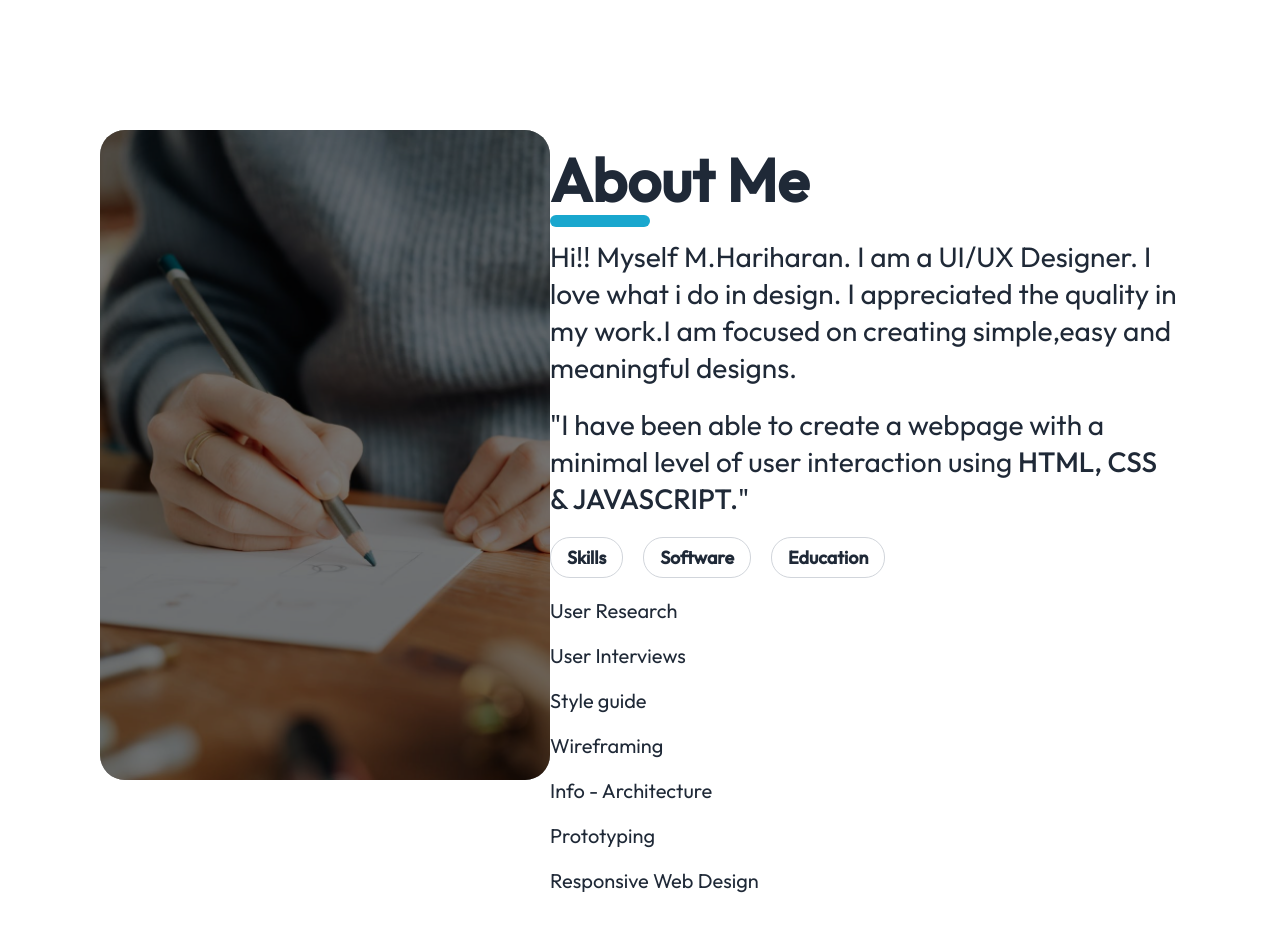
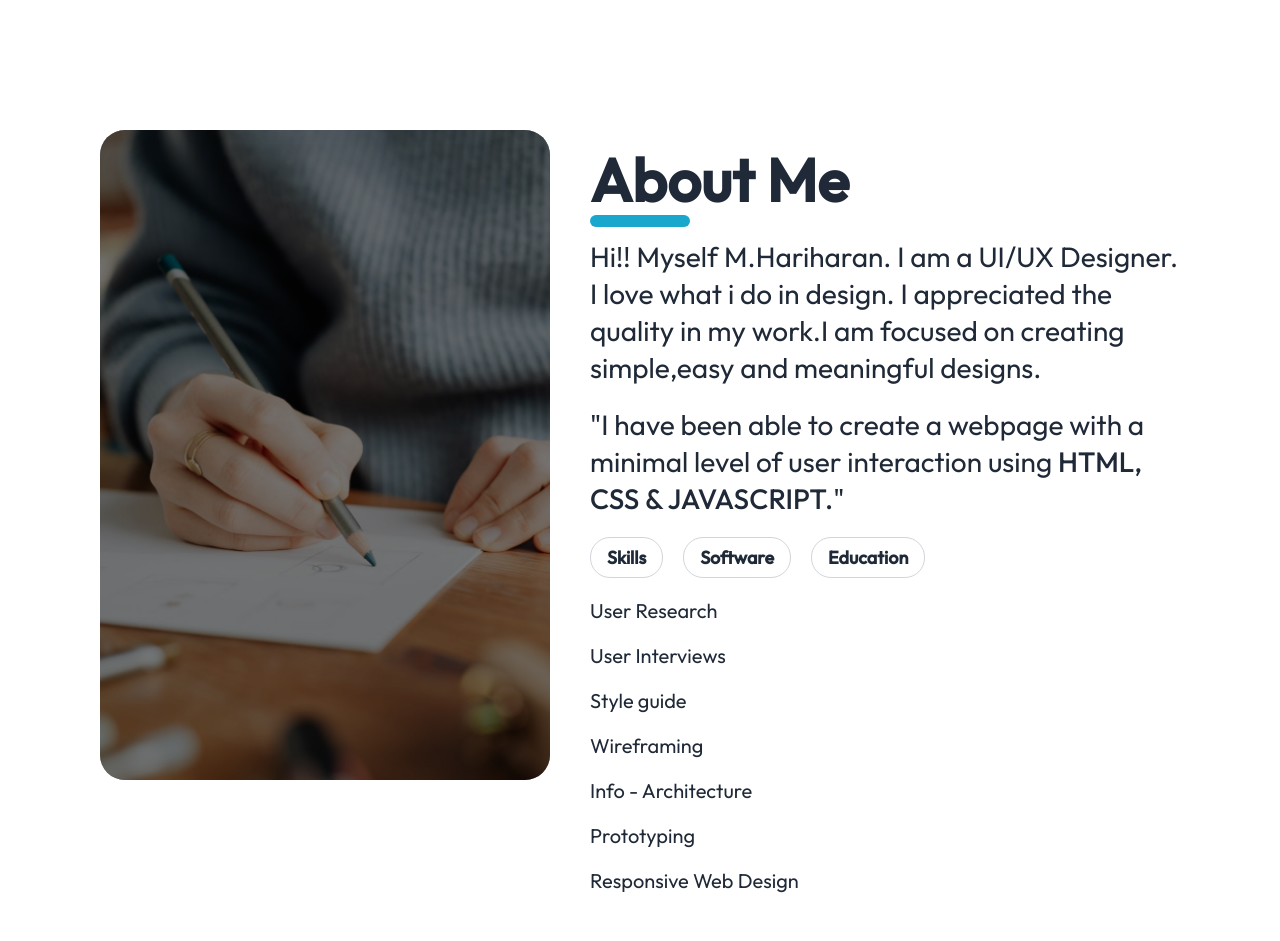
Before and after one commit to harrishari003/hariharan.com, a plain HTML site: page index.html in a window 1280 px wide. Shown: the part 780-1721 px from the top of the page. Drawn offline with Linux system fonts and the light colour scheme.

Commit message:
style.css

```diff
--- a/style.css
+++ b/style.css
@@ -127,6 +127,7 @@
 }
 .colum1{
     position: relative;
+    padding: 0px 40px 0px 0px;
     flex-basis: 30%;
 }
 .colum2{
```
